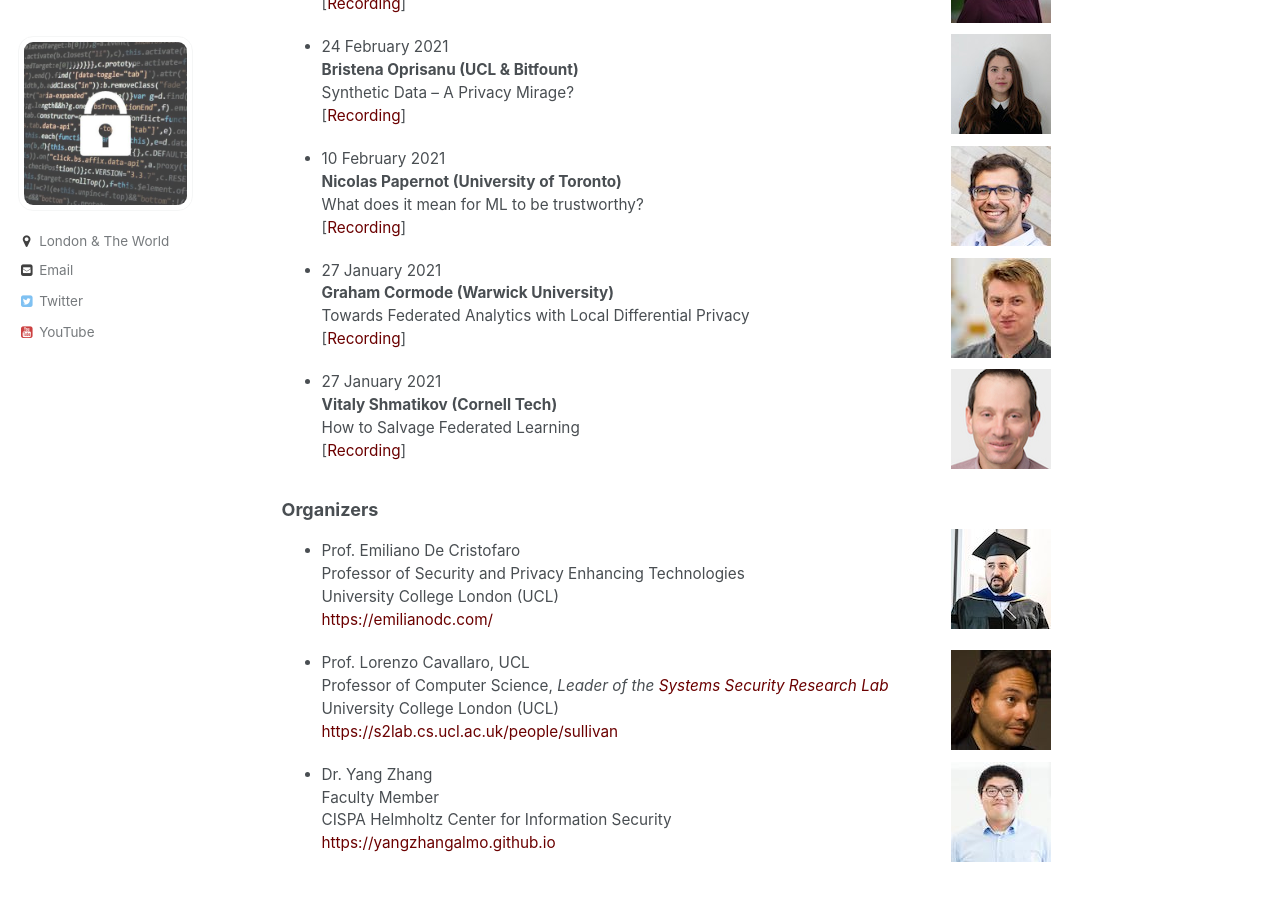
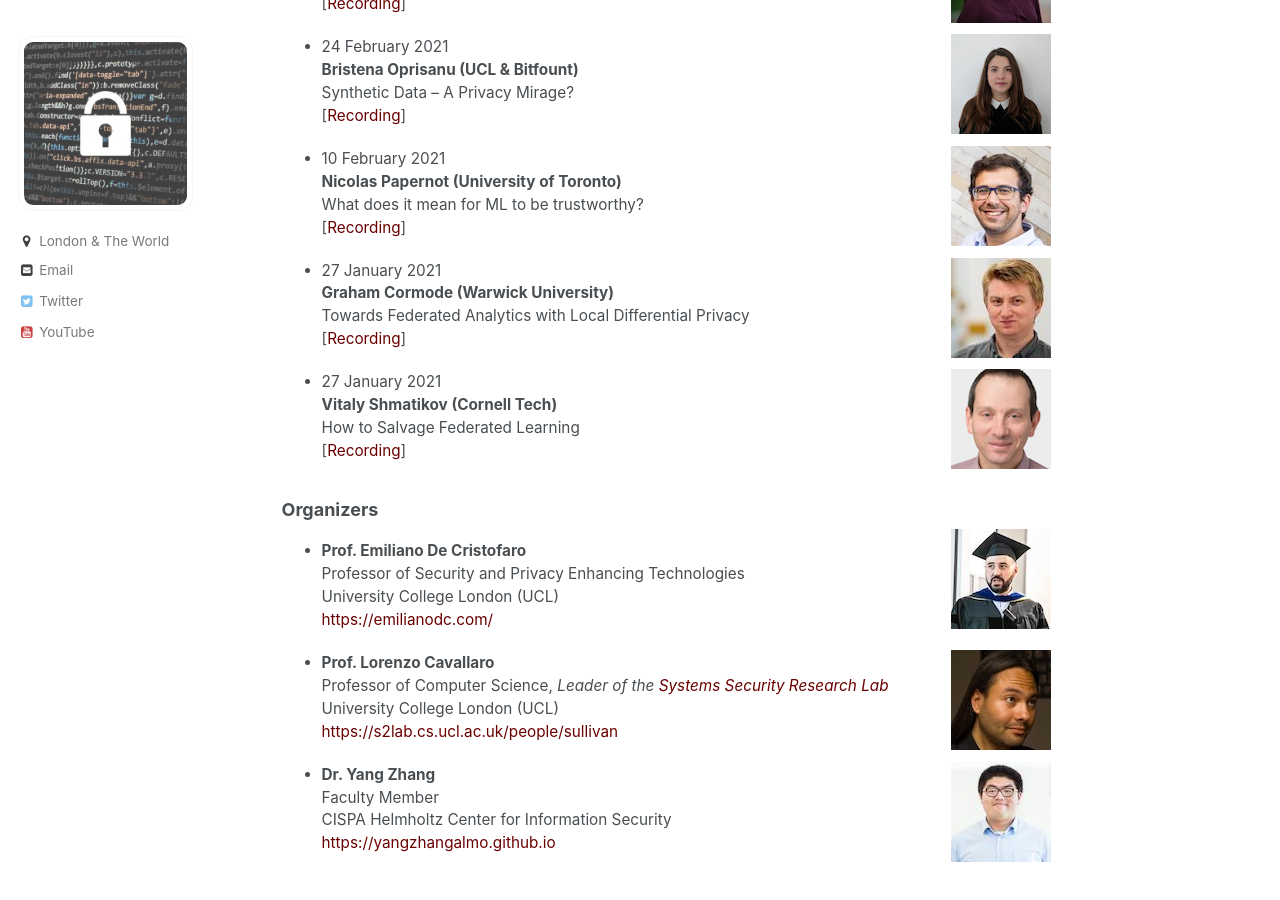
Before and after one commit to prisec-ml/prisec-ml.github.io, a Jekyll site: the page built from _pages/about.md, in a window 1280 px wide and 900 px high, scrolled down 3875 px. Built offline with Jekyll 4.4.1, drawn with Linux system fonts in a browser that asks for light colours.

Commit message:
cispa numba wan

```diff
--- a/_pages/about.md
+++ b/_pages/about.md
@@ -219,19 +219,19 @@ How to Salvage Federated Learning
 
 ### Organizers
 <img src="../images/emiliano.jpg" style="float:right;width:100px;height:100px;margin-top:00px">
-- Prof. Emiliano De Cristofaro
+- **Prof. Emiliano De Cristofaro**
 Professor of Security and Privacy Enhancing Technologies<br>
 University College London (UCL)<br>
 [https://emilianodc.com/](https://emilianodc.com/)<br>
 
 <img src="../images/lorenzo.jpg" style="float:right;width:100px;height:100px;margin-top:00px">
-- Prof. Lorenzo Cavallaro, UCL
+- **Prof. Lorenzo Cavallaro**
 Professor of Computer Science, <em>Leader of the <a href="https://s2lab.cs.ucl.ac.uk">Systems Security Research Lab</a></em><br>
 University College London (UCL)<br>
 [https://s2lab.cs.ucl.ac.uk/people/sullivan](https://s2lab.cs.ucl.ac.uk/people/sullivan)<br>
 
 <img src="../images/yang.jpg" style="float:right;width:100px;height:100px;margin-top:00px">
-- Dr. Yang Zhang
+- **Dr. Yang Zhang**
 Faculty Member<br>
 CISPA Helmholtz Center for Information Security<br>
 [https://yangzhangalmo.github.io](https://yangzhangalmo.github.io)<br>
```
